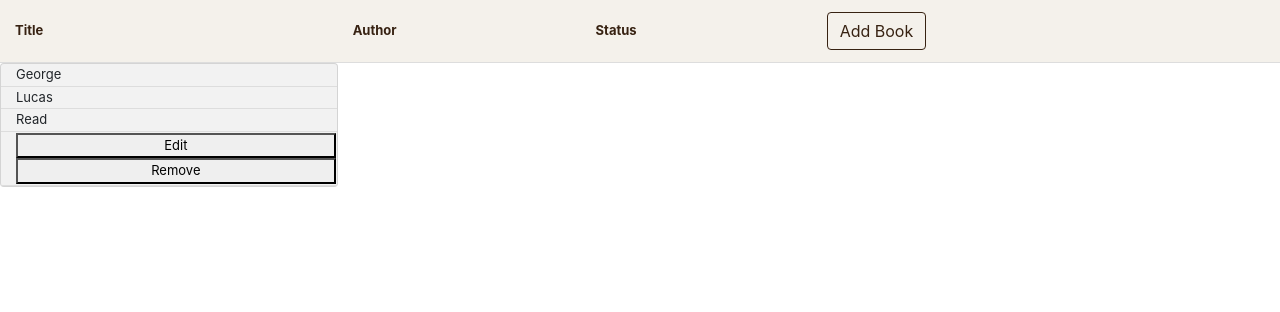
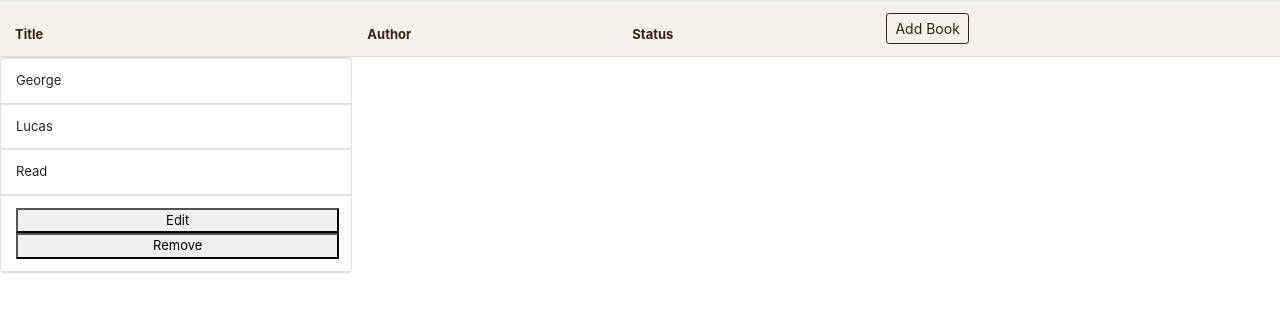
Before and after one commit to awexli/library-app, a plain HTML site: page index.html in a window 1280 px wide. Drawn offline with nearby package versions, Linux system fonts and the light colour scheme.

Commit message:
refact new render function
fix updateCard() to work with new render function

```diff
--- a/index.html
+++ b/index.html
@@ -10,17 +10,20 @@
 </head>
 <body>
     <div style="overflow-x: auto;">
-        <table id="card-table">
-            <tbody id="cards">
+        <table class="table" id="card-table">
+            <thead>
                 <tr>
                     <th>Title</th>
                     <th>Author</th>
                     <th>Status</th>
-                    <th><button type="button" class="btn btn-info btn-md" data-toggle="modal" data-target="#addBookModal">Add Book</button></th>
+                    <th><button type="button" class="btn btn-info btn-sm" data-toggle="modal" data-target="#addBookModal">Add Book</button></th>
                 </tr>
+            </thead>
+            <tbody id="cards">
             </tbody>
         </table>
     </div>
+
     <!-- Modal -->
     <div class="modal fade" id="addBookModal" role="dialog">
         <div class="modal-dialog">
@@ -89,6 +92,7 @@
             </div>
         </div>
     </div>
+
     <script src="https://ajax.googleapis.com/ajax/libs/jquery/3.4.1/jquery.min.js"></script>
     <script src="https://cdnjs.cloudflare.com/ajax/libs/popper.js/1.16.0/umd/popper.min.js"></script>
     <script src="https://maxcdn.bootstrapcdn.com/bootstrap/4.4.1/js/bootstrap.min.js"></script>
--- a/library.js
+++ b/library.js
@@ -107,9 +107,10 @@ function enterEditModal(bookId, card, isConfirm) {
                 editAuthor.value,
                 statusValue
             ]);
+        } else {
+            // display error message
+            console.log('Did not update because not alphabet')
         }
-
-        // display error message
 
         updateCard(bookId, card);
 
@@ -123,9 +124,8 @@ function enterEditModal(bookId, card, isConfirm) {
 function updateCard(bookId, card) {
     const bookData = library.get(bookId);
     if (card.hasChildNodes()) {
-        const children = card.childNodes;
-        for (let i = 0; i < 3; i++) {
-            children[i].innerText = bookData[i];
+        for (let i = 0; i < card.childElementCount-1; i++) {
+            card.children[i].innerText = bookData[i];
         }
     }
 }
@@ -149,44 +149,41 @@ function renderAll() {
 }
 
 function renderCard(id, index) {
+    const cards = document.getElementById('cards');
     const newCard = document.createElement('tr');
-    const renderTitle = document.createElement('td');
-    const renderAuthor = document.createElement('td');
-    const renderStatus = document.createElement('td');
-    const wrapButtons = document.createElement('td');
-    const delButton = document.createElement('button');
-    const editCard = document.createElement('button');
-
-    renderTitle.className ='title';
-    renderTitle.innerText = index[0];
-
-    renderAuthor.className = 'author';
-    renderAuthor.innerText = index[1];
-
-    renderStatus.className = 'status';
-    renderStatus.innerText = index[2];
-
-    delButton.innerText = "Remove";
-    delButton.className = "delete";
-
-    editCard.innerText = "Edit";
-    editCard.className = "edit-card";
-    editCard.setAttribute('data-toggle', 'modal');
-    editCard.setAttribute('data-target', '#editBookModal');
-
-    wrapButtons.className = 'wrap-buttons';
-    wrapButtons.appendChild(editCard);
-    wrapButtons.appendChild(delButton);
-
     newCard.className = "card";
     newCard.id = id;
+    let cardTemplate = `
+    <td class="title">${index[0]}</td>
+    <td class="author">${index[1]}</td>
+    <td class="status">${index[2]}</td>
+    <td class="wrap-buttons">
+        <button class="edit-card" data-toggle="modal" data-target="#editBookModal">Edit</button>
+        <button class="delete">Remove</button>
+    </td>`;
 
-    newCard.appendChild(renderTitle);
-    newCard.appendChild(renderAuthor);
-    newCard.appendChild(renderStatus);
-    newCard.appendChild(wrapButtons);
+    // This is for cleaning the nodelist of a card's childrenNodes
+    // prob uncessary cause updateCard() is using HTMLElements to grab
+    // the correct children
 
-    document.querySelector('#cards').appendChild(newCard);
+    // otherwise card.childrenNodes will include empty #texts
+    const trimTemplate = () => {
+        let cleanTemplate = []
+
+        cardTemplate = cardTemplate.split('\n');
+        for (let i = 0; i < cardTemplate.length; i++) {
+            let element = cardTemplate[i];
+            if (element.replace(/\s/g,"") != "") {
+                cleanTemplate.push(cardTemplate[i].trim());
+            }
+        }
+
+        return cleanTemplate.join('');
+    }
+
+    newCard.innerHTML = trimTemplate();
+
+    cards.appendChild(newCard);
 }
 
 window.onload = function() {
```
